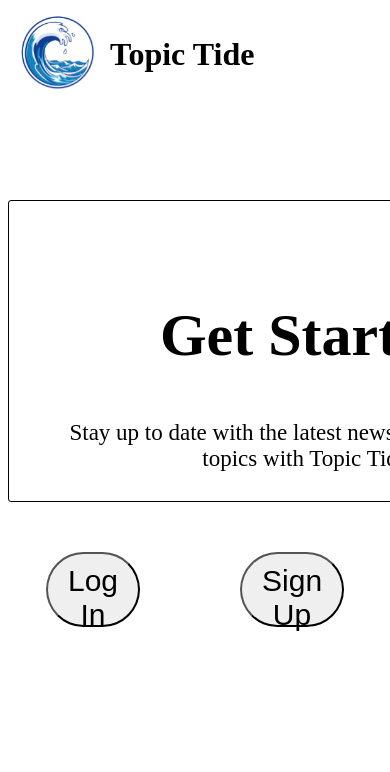
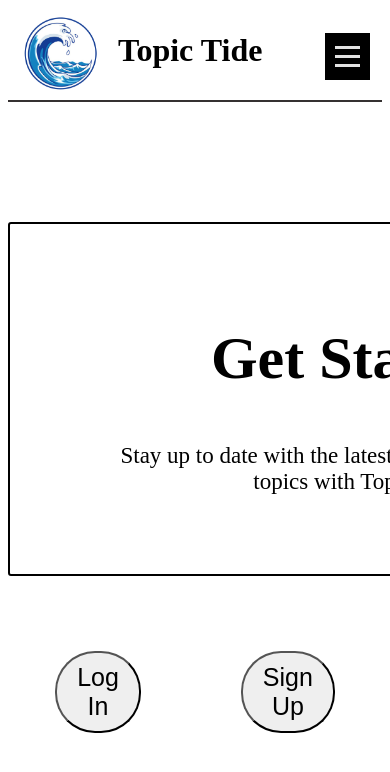
Before and after one commit to IzMo2000/TopicTide, a Flask app: page / in a window 390 px wide; the page is wider, and only the part inside the window is pictured. Shown: the top 772 px of that part. Run offline with Flask 3, Linux system fonts and the light colour scheme.

Commit message:
changes to style of start and added hamburger menu

```diff
--- a/app.py
+++ b/app.py
@@ -71,7 +71,7 @@ def signup():
         # add user data to database
 
         return redirect(url_for('home'))
-    return "<p>Welcome to the sign up page</p>"
+    return render_template('signup.html', subtitle='Sign Up')
 
 
 # define home page
@@ -137,7 +137,7 @@ def tracking():
 
 
 
-    return "<p>Welcome to the tracking page</p>"
+    return render_template("tracking.html")
 
 
 # define topic expanding page
@@ -154,8 +154,8 @@ def topic_expand():
     return "<p>Welcome to the topic expansion page</p>"
 
 # define bookmarks page
-@app.route("/bookmarks", methods=['GET', 'POST'])
-def bookmarks():
+@app.route("/bookmark", methods=['GET', 'POST'])
+def bookmark():
     # if remove is clicked
 
         # removes article from bookmarks
@@ -163,7 +163,7 @@ def bookmarks():
     # if next/previous page is clicked
 
         # goes to next/previous results
-    return "<p>Welcome to the bookmarks page</p>"
+    return render_template("bookmark.html")
 
 
 # define route to update_server, connecting git repo to PythonAnywhere
--- a/forms.py
+++ b/forms.py
@@ -1,7 +1,6 @@
 from flask_wtf import FlaskForm
 from wtforms import StringField, PasswordField, SubmitField
-from wtforms import BooleanField, IntegerField
-from wtforms.fields.html5 import DateField
+from wtforms import BooleanField, IntegerField, DateField, ValidationError
 from wtforms.validators import DataRequired, Length, Email, EqualTo
 from datetime import date
 
--- a/static/main.css
+++ b/static/main.css
@@ -1,21 +1,26 @@
+.logocontainer{
+  display:flex;
+  align-items: center;
+}
+
+
 .logo {
-    position: fixed;
-    top: 15px;
-    left: 20px;
+  margin-top: 8px;
+  margin-left: 15px;
+
     width: 75px;
     height: 75px;
+
   }
 
   .title {
-    position: fixed;
-    top: 15px;
+   margin-top: 20px;
     left: 95px;
-    display: inline-block;
-    margin-left: 15px;
+    margin-left: 20px;
   }
 
   main{
-  margin-top: 150px;
+  margin-top: 70px;
   }
 
   .container {
@@ -28,12 +33,16 @@
   .card {
 
     background: white;
-    border: 1px solid black;
+    border: 2px solid black;
     border-radius: 3px;
     margin: 50px auto;
     width: 500px;
     height: 200px;
-    padding: 50px;
+    padding-top: 50px;
+    padding-bottom: 100px;
+    padding-left:100px;
+    padding-right: 100px;
+    margin-bottom: 75px;
 
 
   }
@@ -44,7 +53,7 @@
   }
 
   .container .centered-buttons button {
-    font-size: 30px;
+    font-size: 25px;
     padding: 10px 20px;
     border-radius: 40px;
     margin-left: 50px;
@@ -53,7 +62,7 @@
   }
 
   .container .centered-buttons button:hover {
-    background-color: hwb(201 44% 11%);
+    background-color: hwb(200 55% 0%);
   }
 
   h2{
@@ -64,6 +73,65 @@
   p{
     font-size: 23px;
     text-align: center;
-    padding-bottom: 50px;
+
 
   }
+
+  hr {
+    border: 1px solid rgb(53, 49, 49);
+    margin-top: 5px;
+
+  }
+
+  .hamburger-container {
+    position: relative;
+  }
+
+
+.hamburger-menu {
+  display: flex;
+  flex-direction: column;
+  cursor: pointer;
+  position: absolute;
+  top: 33px;
+  right: 20px;
+  background-color: black;
+  padding: 10px;
+}
+
+
+.bar {
+  width: 25px;
+  height: 3px;
+  background-color: rgb(227, 227, 227);
+  margin: 3px 0;
+
+}
+
+
+.dropdown-menu {
+  display: none;
+  list-style: none;
+  position: absolute;
+  top: 40px;
+  right: 10px;
+  background-color: rgb(0, 0, 0);
+  padding: 15px;
+  z-index: 1;
+}
+
+.dropdown-menu li {
+  padding: 10px;
+}
+
+.dropdown-menu li a {
+  color: #fff;
+  font-size: 20px;
+  text-decoration: none;
+
+}
+
+
+.show {
+  display: block;
+}
--- a/templates/layout.html
+++ b/templates/layout.html
@@ -7,12 +7,34 @@
 </head>
 <body>
    <header>
+    <div class = "logocontainer">
     <a href="{{ url_for('start') }}">
     <img src="{{ url_for('static', filename='media/logo.png') }}" alt="Logo" class="logo">
     </a>
     <h1 class = "title">Topic Tide</h1>
+</div>
+    <div class="navbar">
+        <div class="hamburger-menu" onclick="toggleMenu()">
+          <div class="bar"></div>
+          <div class="bar"></div>
+          <div class="bar"></div>
+        </div>
+        <ul class="dropdown-menu" id="dropdownMenu">
+          <li><a href="/home">Home</a></li>
+          <li><a href="/tracking">Tracked Keys</a></li>
+          <li><a href="/bookmark">Bookmark</a></li>
 
-    </header>
+        </ul>
+      </div>
+
+      <script>
+        function toggleMenu() {
+          var dropdownMenu = document.getElementById("dropdownMenu");
+          dropdownMenu.classList.toggle("show");
+        }
+      </script>
+</header>
+    <hr>
     <main>
     {% block content %}{% endblock %}
 </main>
--- a/templates/start.html
+++ b/templates/start.html
@@ -6,8 +6,12 @@
       <p>Stay up to date with the latest news on your favorite topics with Topic Tide!</p>
     </div>
     <div class="centered-buttons">
+        <a href = "/login">
       <button type="button">Log In</button>
+    </a>
+    <a href  = "/signup">
       <button type="button">Sign Up</button>
+    </a>
     </div>
   </div>
 
```
Also changed, not shown: templates/login.html (+22 -0 lines), templates/signup.html (+36 -0 lines), templates/tracking.html (renamed from templates/trackedkey.html).
